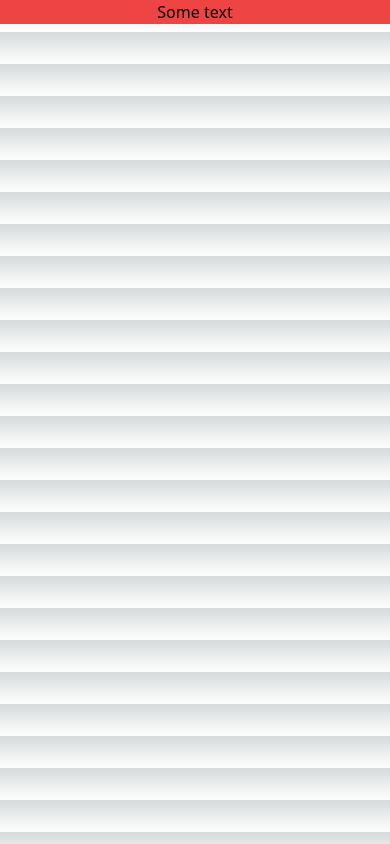
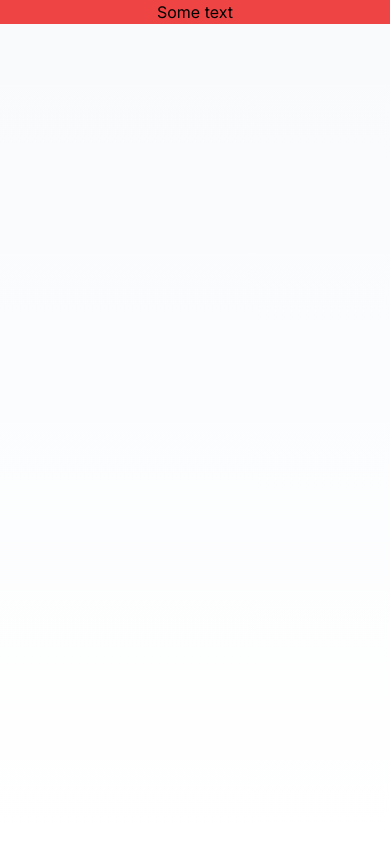
Before and after one commit to jekiekolya/similarity-api, a Next.js app: page / in a window 390 px wide. Built offline with nearby package versions, Linux system fonts and the light colour scheme.

Commit message:
add g;obal providers

```diff
--- a/src/app/layout.tsx
+++ b/src/app/layout.tsx
@@ -1,8 +1,14 @@
-// styles
+// Styles
 import '@/styles/globals.css';
 
-// library
+// Library
 import { Inter } from 'next/font/google';
+
+// Utils
+import { cn } from '@/lib/utils';
+
+// Components
+import Providers from '@/components/Providers';
 
 const inter = Inter({ subsets: ['latin'] });
 
@@ -12,8 +18,16 @@
   children: React.ReactNode;
 }) {
   return (
-    <html lang="en">
-      <body>{children}</body>
+    <html
+      lang="en"
+      className={cn('bg-white text-slate-900 antialiased', inter.className)}
+    >
+      <body className="min-h-screen bg-slate-50 dark:bg-slate-900 antialiased">
+        <Providers>{children}</Providers>
+
+        {/* Allow for more height on mobile devises */}
+        <div className="h-40 md:hidden" />
+      </body>
     </html>
   );
 }
--- /dev/null
+++ b/src/components/Providers.tsx
@@ -0,0 +1,17 @@
+'use client';
+
+import { ReactNode } from 'react';
+import { ThemeProvider } from 'next-themes';
+import { SessionProvider } from 'next-auth/react';
+
+interface ProvidersInterface {
+  children: ReactNode;
+}
+
+export default function Providers({ children }: ProvidersInterface) {
+  return (
+    <ThemeProvider attribute="class" defaultTheme="system" enableSystem>
+      <SessionProvider>{children}</SessionProvider>
+    </ThemeProvider>
+  );
+}
```
